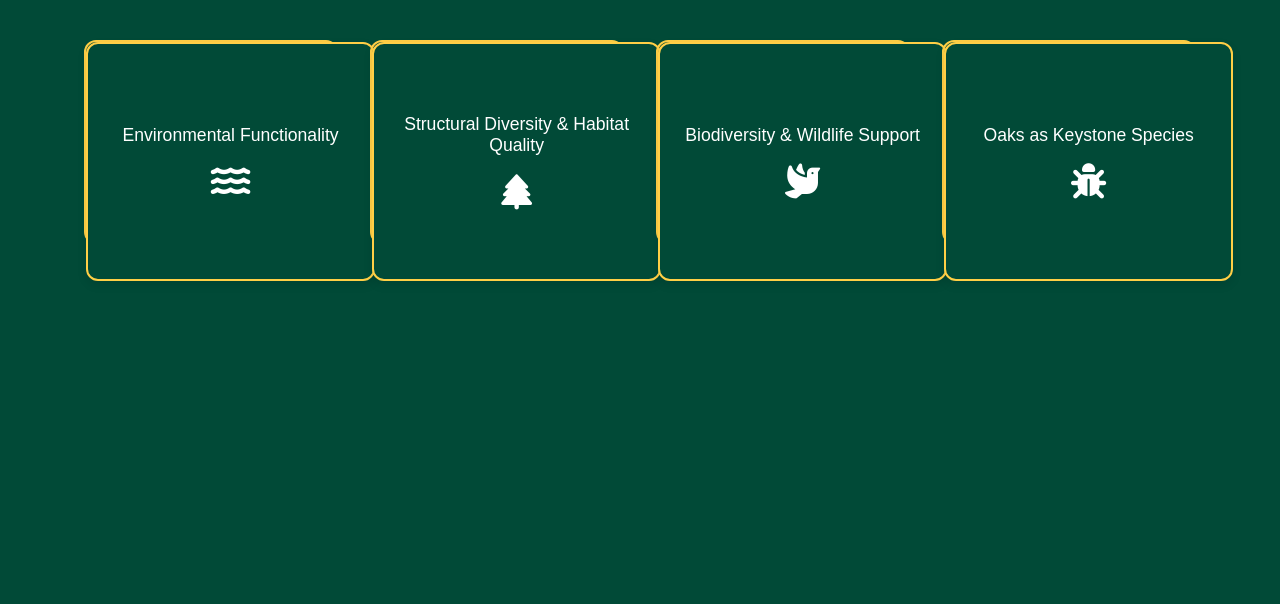
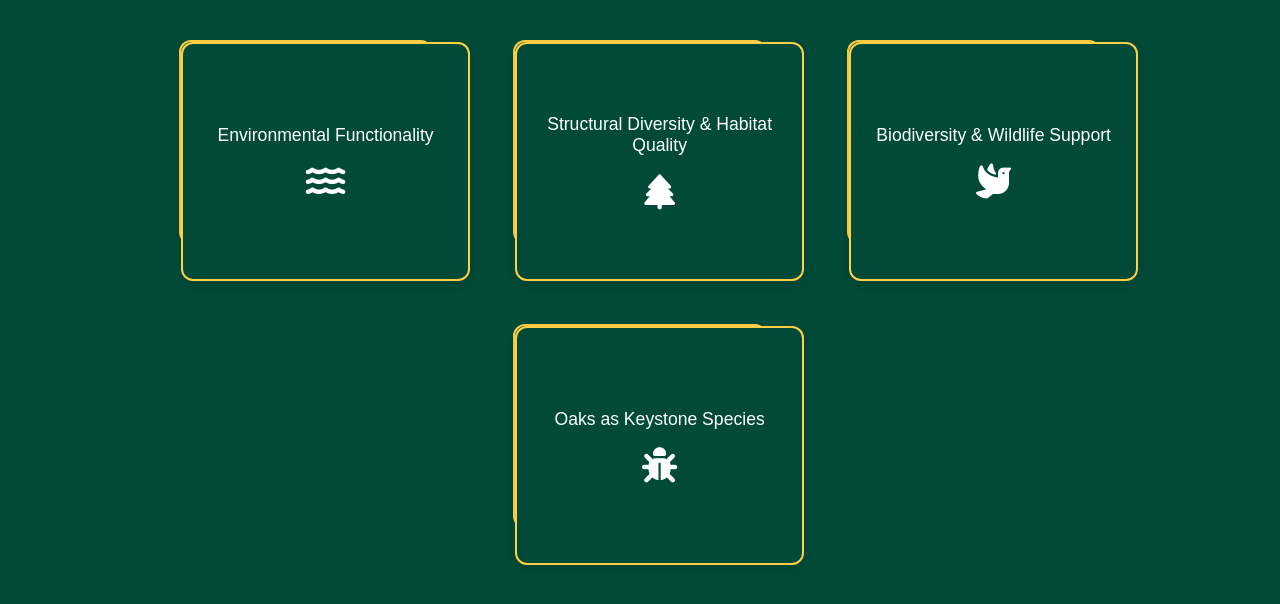
Before and after one commit to raeabail/oak-flipcards, a plain HTML site: page index.html in a window 1280 px wide. Drawn offline with Linux system fonts and the light colour scheme.

Commit message:
Update styles.css

```diff
--- a/styles.css
+++ b/styles.css
@@ -5,7 +5,7 @@ body {
   display: flex;
   justify-content: center;
   flex-wrap: wrap;
-  gap: 2em;
+  gap: 5em;
 }
 
 .card-container {
```
